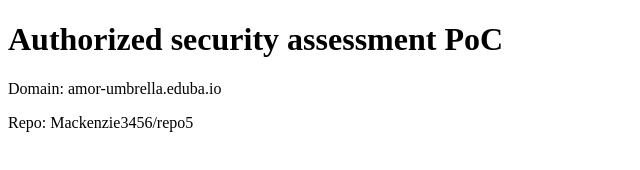
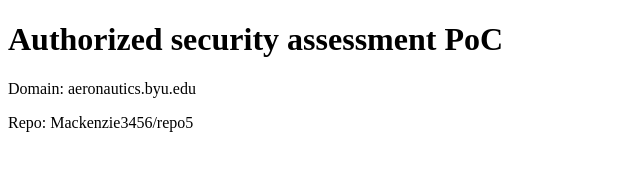
Before and after one commit to Mackenzie3456/repo5, a plain HTML site: page index.html in a window 1280 px wide. Shown: the full height of the page, 0-640 px from the left. Drawn offline with Linux system fonts and the light colour scheme.

Commit message:
init pages

```diff
--- a/index.html
+++ b/index.html
@@ -1 +1 @@
-<!doctype html><html><head><meta charset=utf-8><title>PoC amor-umbrella.eduba.io</title></head><body><h1>Authorized security assessment PoC</h1><p>Domain: amor-umbrella.eduba.io</p><p>Repo: Mackenzie3456/repo5</p></body></html>
+<!doctype html><html><head><meta charset=utf-8><title>PoC aeronautics.byu.edu</title></head><body><h1>Authorized security assessment PoC</h1><p>Domain: aeronautics.byu.edu</p><p>Repo: Mackenzie3456/repo5</p></body></html>
```
